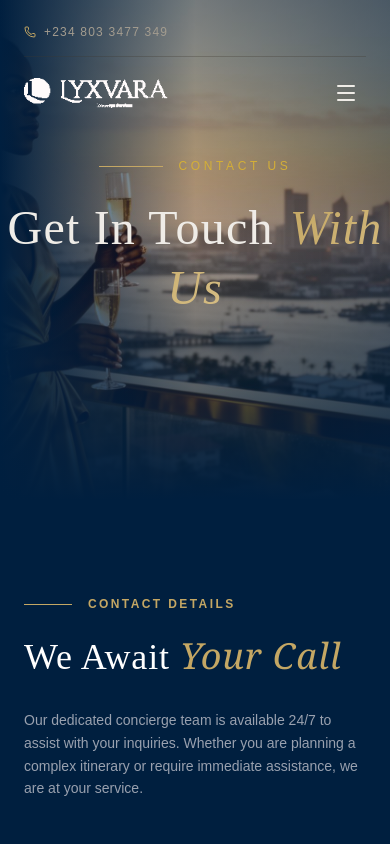
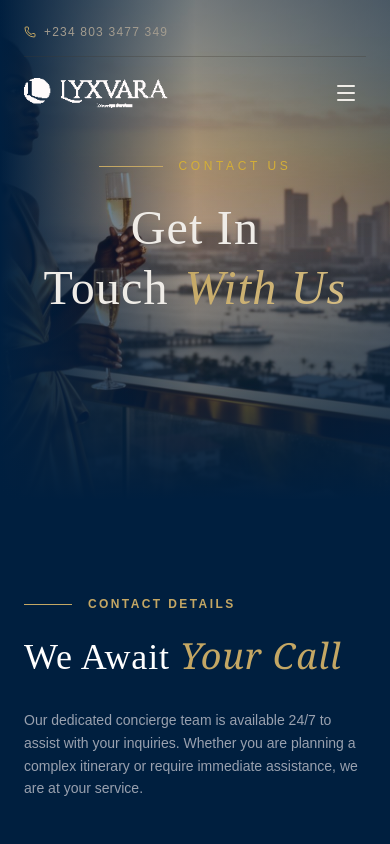
Before and after one commit to askphantom/lyxvara, a Next.js app: page /contact in a window 390 px wide. Shown: the top 844 px of the page. Built offline with nearby package versions, Linux system fonts and the light colour scheme.

Commit message:
Update PageHeader.tsx

```diff
--- a/components/layout/PageHeader.tsx
+++ b/components/layout/PageHeader.tsx
@@ -13,7 +13,7 @@ const PageHeader = ({ toptext, text1, text2 }: PageHeaderProps) => {
     <>
       <section
         id="home"
-        className="relative flex items-center justify-center overflow-hidden bg-charcoal min-h-125"
+        className="relative flex items-center justify-center bg-charcoal min-h-125"
       >
         {/* Background Image */}
         <div className="absolute inset-0">
@@ -27,7 +27,7 @@ const PageHeader = ({ toptext, text1, text2 }: PageHeaderProps) => {
         </div>
 
         {/* Content */}
-        <div className="relative z-10 py-32">
+        <div className="relative z-10 container-luxury py-32 md:py-40">
           <div className="justify-center text-center">
             {/* Subtitle */}
             <div className="flex justify-center items-center gap-4 mb-6 animate-fade-up">
```
